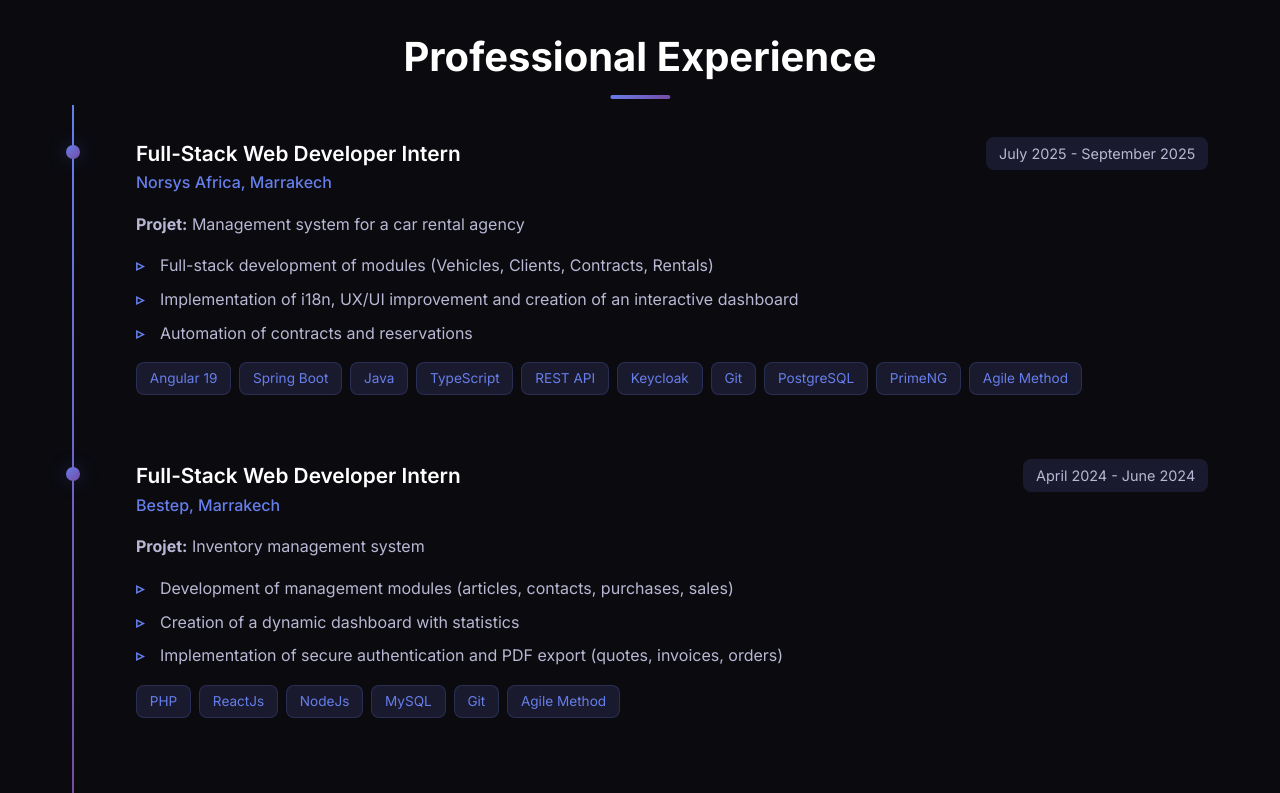
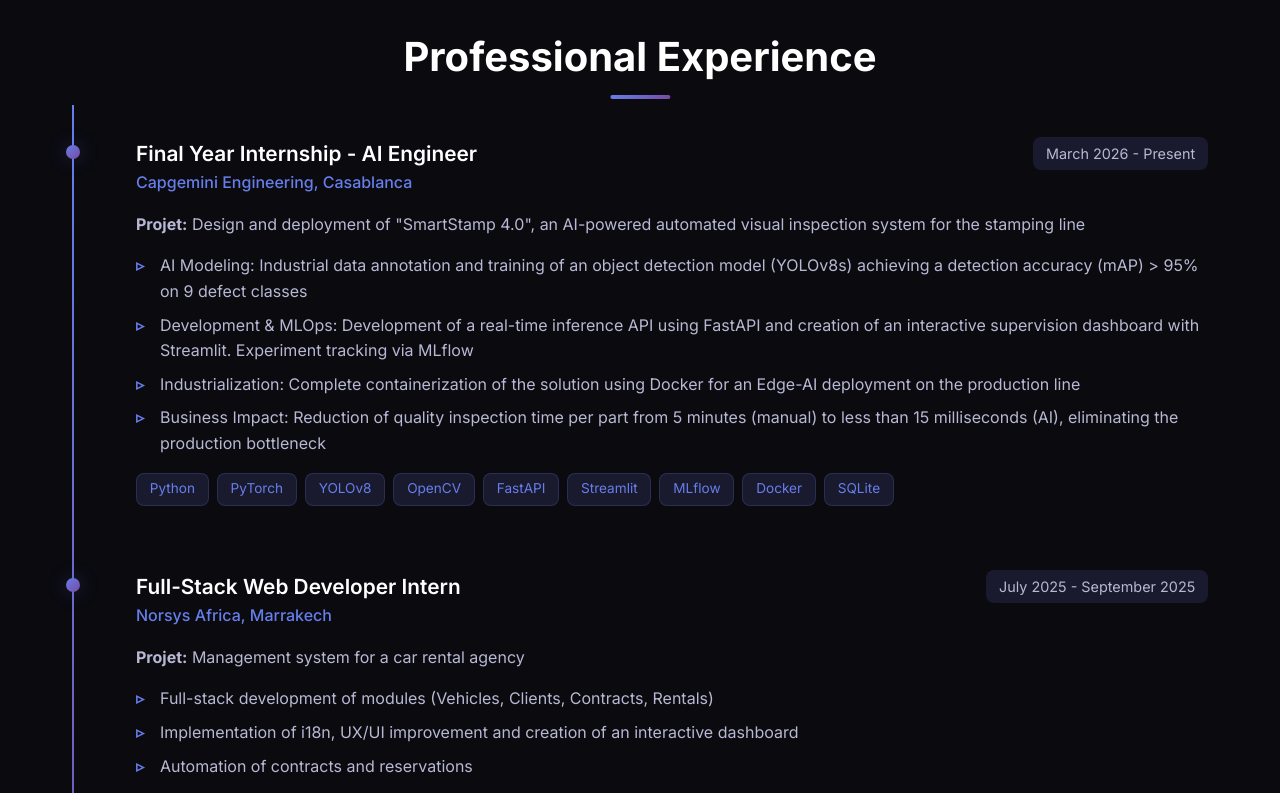
Before and after one commit to ELKENTAOUI-HAMMAM/Portfolio, a React (Vite) app: page / in a window 1280 px wide. Shown: the part 1560-2353 px from the top of the page. Built offline with nearby package versions, Linux system fonts and the light colour scheme.

Commit message:
feat: add Capgemini Engineering experience and MLIA certification

```diff
--- a/src/contexts/LanguageContext.jsx
+++ b/src/contexts/LanguageContext.jsx
@@ -33,6 +33,20 @@
         experience: {
             title: 'Expérience Professionnelle',
             list: [
+                {
+                    title: 'Stage Fin d\'Études - Ingénieur IA',
+                    company: 'Capgemini Engineering',
+                    location: 'Casablanca',
+                    period: 'Mars 2026 - À présent',
+                    project: 'Conception et déploiement de "SmartStamp 4.0", un système d\'inspection visuelle automatisée par IA pour la chaîne d\'emboutissage',
+                    tasks: [
+                        'Modélisation IA : Annotation de données industrielles et entraînement d\'un modèle de détection d\'objets (YOLOv8s) atteignant une mAP > 95% sur 9 classes de défauts',
+                        'Développement & MLOps : Développement d\'une API d\'inférence en temps réel avec FastAPI et création d\'un tableau de bord de supervision interactif avec Streamlit. Suivi des expérimentations via MLflow',
+                        'Industrialisation : Conteneurisation complète de la solution sous Docker pour un déploiement Edge-AI sur ligne de production',
+                        'Impact Métier : Réduction du temps d\'inspection qualité par pièce de 5 minutes (manuel) à moins de 15 millisecondes (IA), éliminant le goulot d\'étranglement de production'
+                    ],
+                    technologies: ['Python', 'PyTorch', 'YOLOv8', 'OpenCV', 'FastAPI', 'Streamlit', 'MLflow', 'Docker', 'SQLite']
+                },
                 {
                     title: 'Stage Développeur Web Full-Stack',
                     company: 'Norsys Afrique',
@@ -326,6 +340,20 @@
         experience: {
             title: 'Professional Experience',
             list: [
+                {
+                    title: 'Final Year Internship - AI Engineer',
+                    company: 'Capgemini Engineering',
+                    location: 'Casablanca',
+                    period: 'March 2026 - Present',
+                    project: 'Design and deployment of "SmartStamp 4.0", an AI-powered automated visual inspection system for the stamping line',
+                    tasks: [
+                        'AI Modeling: Industrial data annotation and training of an object detection model (YOLOv8s) achieving a detection accuracy (mAP) > 95% on 9 defect classes',
+                        'Development & MLOps: Development of a real-time inference API using FastAPI and creation of an interactive supervision dashboard with Streamlit. Experiment tracking via MLflow',
+                        'Industrialization: Complete containerization of the solution using Docker for an Edge-AI deployment on the production line',
+                        'Business Impact: Reduction of quality inspection time per part from 5 minutes (manual) to less than 15 milliseconds (AI), eliminating the production bottleneck'
+                    ],
+                    technologies: ['Python', 'PyTorch', 'YOLOv8', 'OpenCV', 'FastAPI', 'Streamlit', 'MLflow', 'Docker', 'SQLite']
+                },
                 {
                     title: 'Full-Stack Web Developer Intern',
                     company: 'Norsys Africa',
```
